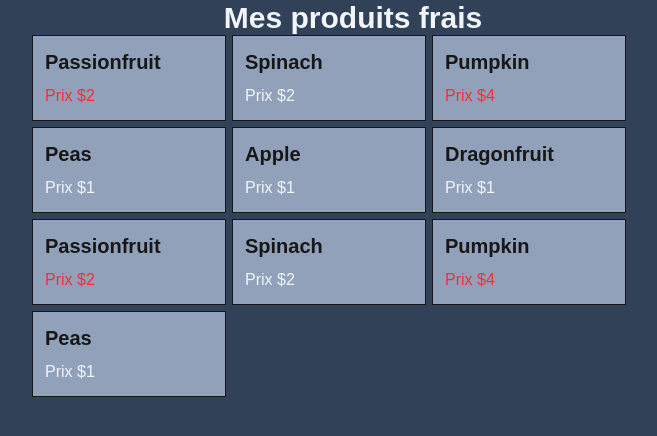
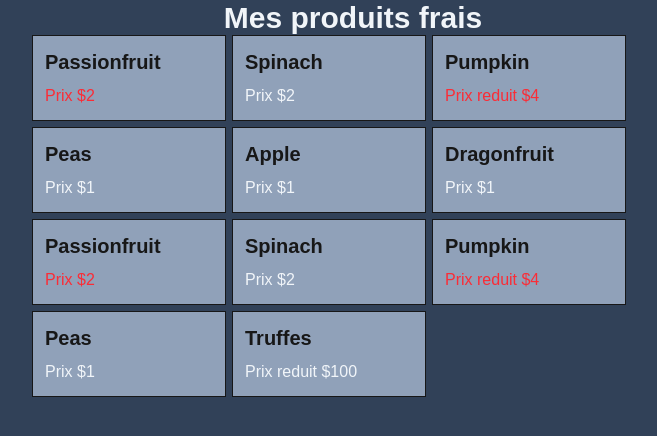
Before and after one commit to prof-moevus/25s2E_les-joe-codes_react, a Next.js app: page /c04-from-table in a window 1280 px wide. Shown: the top 436 px of the page, without its empty margins (287-944 px from the left). Built offline with nearby package versions, Linux system fonts and the light colour scheme.

Commit message:
Add conditionnal rendering

```diff
--- a/src/app/c04-from-table/page.js
+++ b/src/app/c04-from-table/page.js
@@ -9,7 +9,9 @@ const products = [
     {id:7, category: "Fruits", price: "$2", stocked: false, name: "Passionfruit" },
     {id:8, category: "Vegetables", price: "$2", stocked: true, name: "Spinach" },
     {id:9, category: "Vegetables", price: "$4", stocked: false, name: "Pumpkin" },
-    {id:10, category: "Vegetables", price: "$1", stocked: true, name: "Peas" }
+    {id:10, category: "Vegetables", price: "$1", stocked: true, name: "Peas" },
+    {id:11, category: "Vegetables", price: "$100", stocked: true, name: "Truffes" }
+
 ];
 
 
@@ -36,7 +38,14 @@ function Product({product}) {
     return (
         <div id={"product"} className={"ring-1 p-3 w-[12rem] bg-slate-400"}>
             <h3 className="ma-1 text-xl font-bold mb-2">{product.name}</h3>
-            <p className={product.stocked ? "text-slate-100" : "text-red-500"}>Prix {product.price}</p>
-        </div>
+            {
+                Number(product.price.slice(1)) >= 4 &&
+                <p className={product.stocked ? "text-slate-100" : "text-red-500"}>Prix reduit {product.price
+                }</p>
+                ||
+                <p className={product.stocked ? "text-slate-100" : "text-red-500"}>Prix {product.price
+                }</p>
+            }
+            </div>
     )
 }
```
